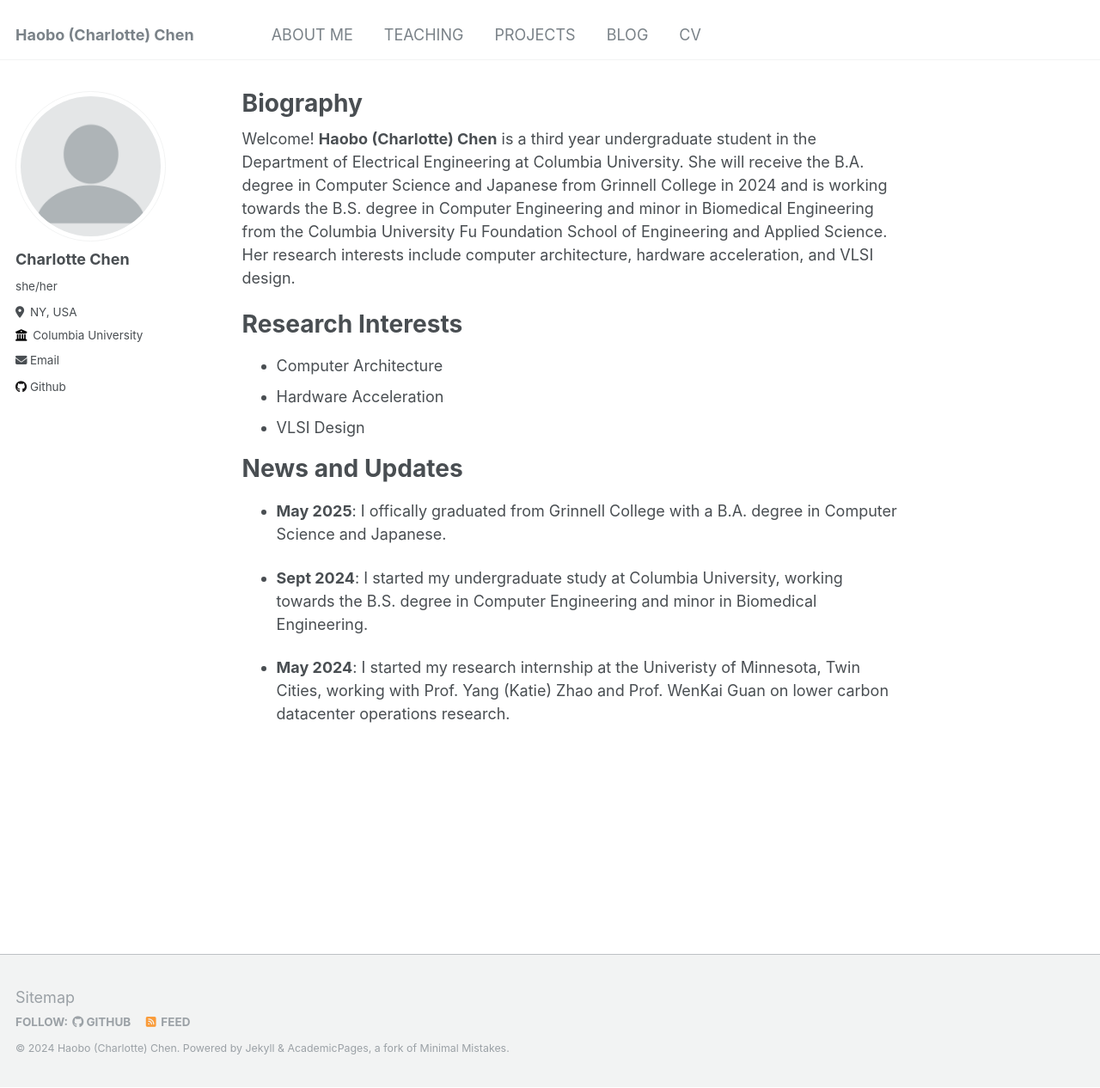
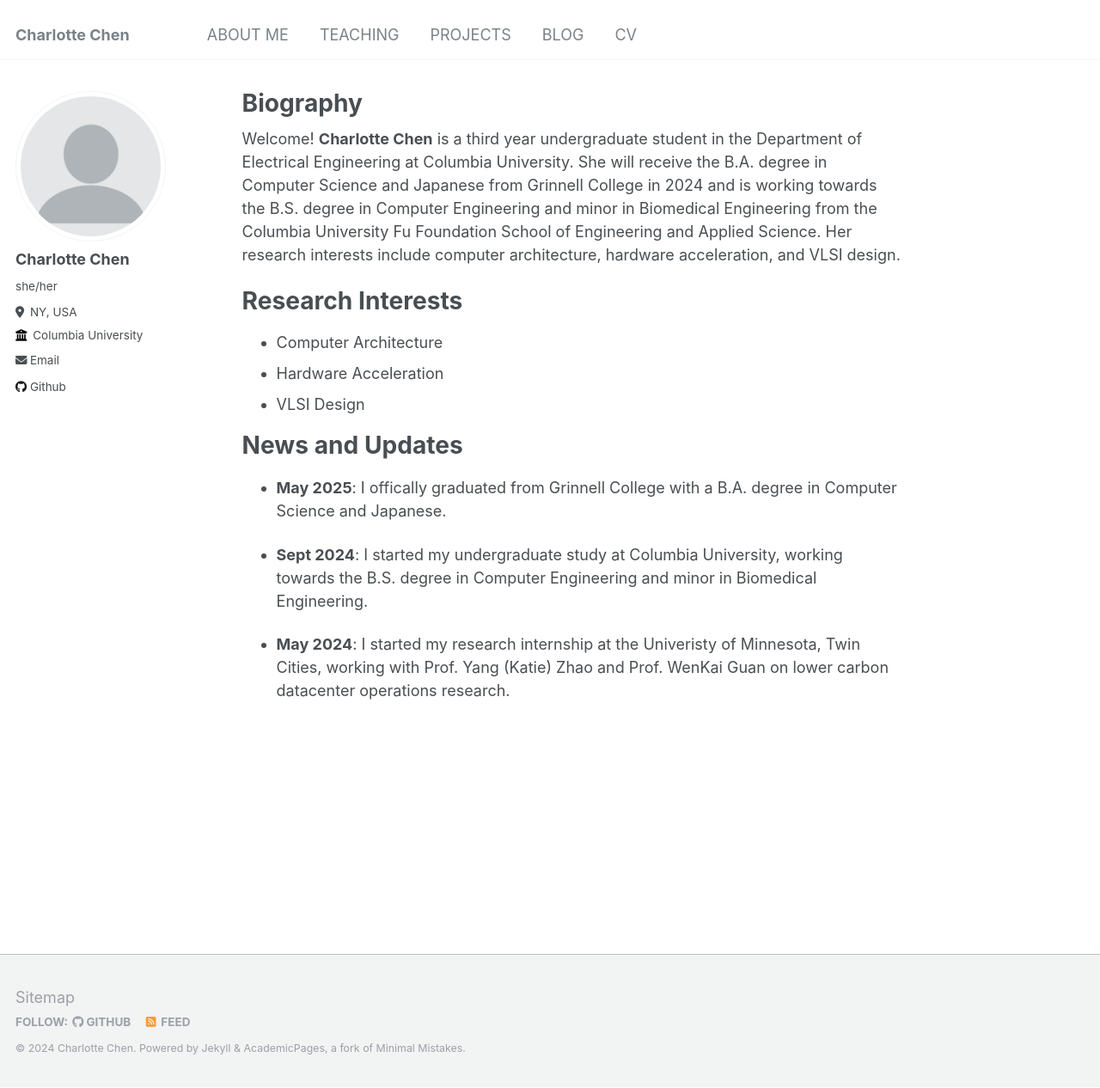
Before and after one commit to CharlotteChen2002/CharlotteChen2002.github.io, a Jekyll site: the page built from _pages/about.md, in a window 1280 px wide and 1266 px high. Shown: the whole window at 86% size. Built offline with Jekyll 4.4.1, drawn with Linux system fonts in a browser that asks for light colours.

Commit message:
Update title and name in _config.yml

```diff
--- a/_config.yml
+++ b/_config.yml
@@ -10,9 +10,9 @@
 theme: jekyll-theme-minimal
 # Basic Site Settings
 locale: "en-US"
-title: "Haobo (Charlotte) Chen"
+title: "Charlotte Chen"
 title_separator: "-"
-name: &name "Haobo (Charlotte) Chen"
+name: &name "Charlotte Chen"
 description: &description "personal description"
 url: https://charlottechen2002.github.io # the base hostname & protocol for your site e.g. "https://mmistakes.github.io"
 baseurl: "" # the subpath of your site, e.g. "/blog"
--- a/_pages/about.md
+++ b/_pages/about.md
@@ -7,7 +7,7 @@ redirect_from:
   - /about.html
 ---
 
-Welcome! **Haobo (Charlotte) Chen** is a third year undergraduate student in the Department of Electrical Engineering at Columbia University. She will receive the B.A. degree in Computer Science and Japanese from Grinnell College in 2024 and is working towards the B.S. degree in Computer Engineering and minor in Biomedical Engineering from the Columbia University Fu Foundation School of Engineering and Applied Science. Her research interests include computer architecture, hardware acceleration, and VLSI design.
+Welcome! **Charlotte Chen** is a third year undergraduate student in the Department of Electrical Engineering at Columbia University. She will receive the B.A. degree in Computer Science and Japanese from Grinnell College in 2024 and is working towards the B.S. degree in Computer Engineering and minor in Biomedical Engineering from the Columbia University Fu Foundation School of Engineering and Applied Science. Her research interests include computer architecture, hardware acceleration, and VLSI design.
 
 Research Interests
 ======
```
Also changed, not shown: 1 other file.
